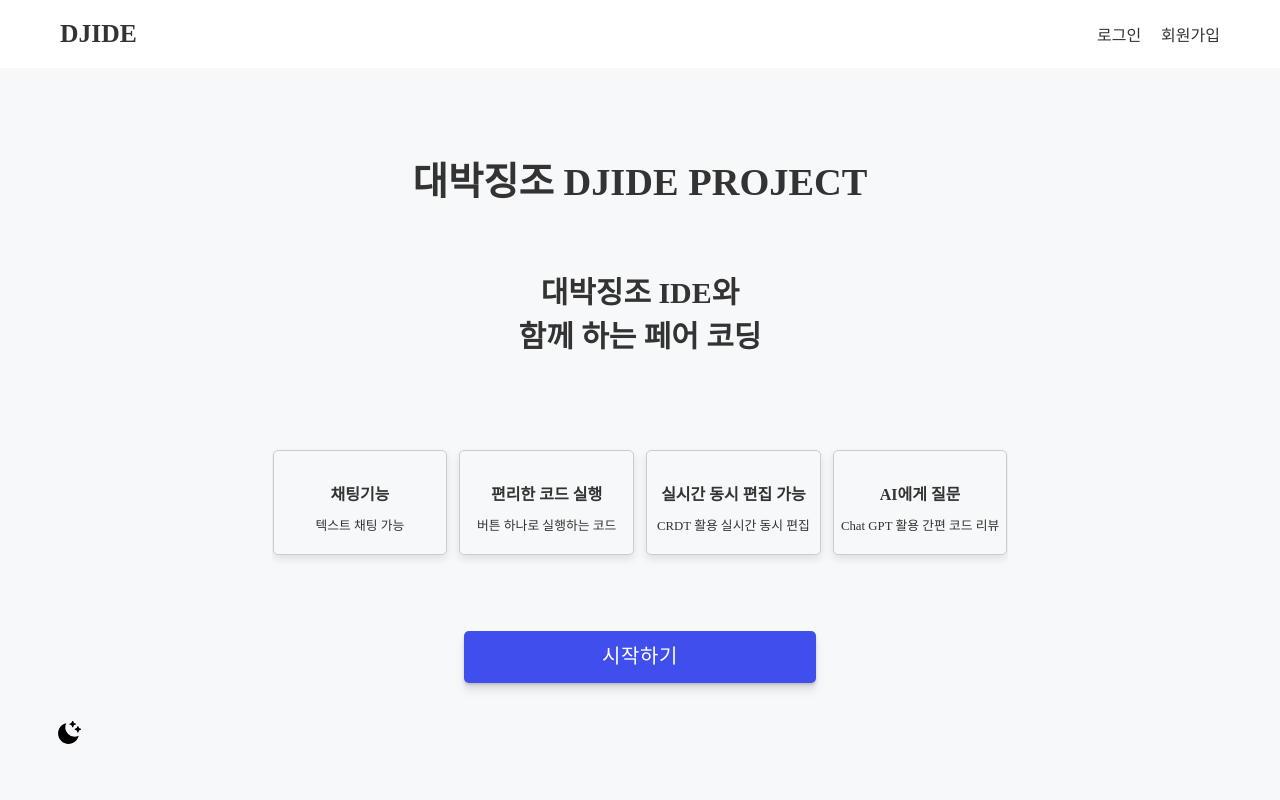
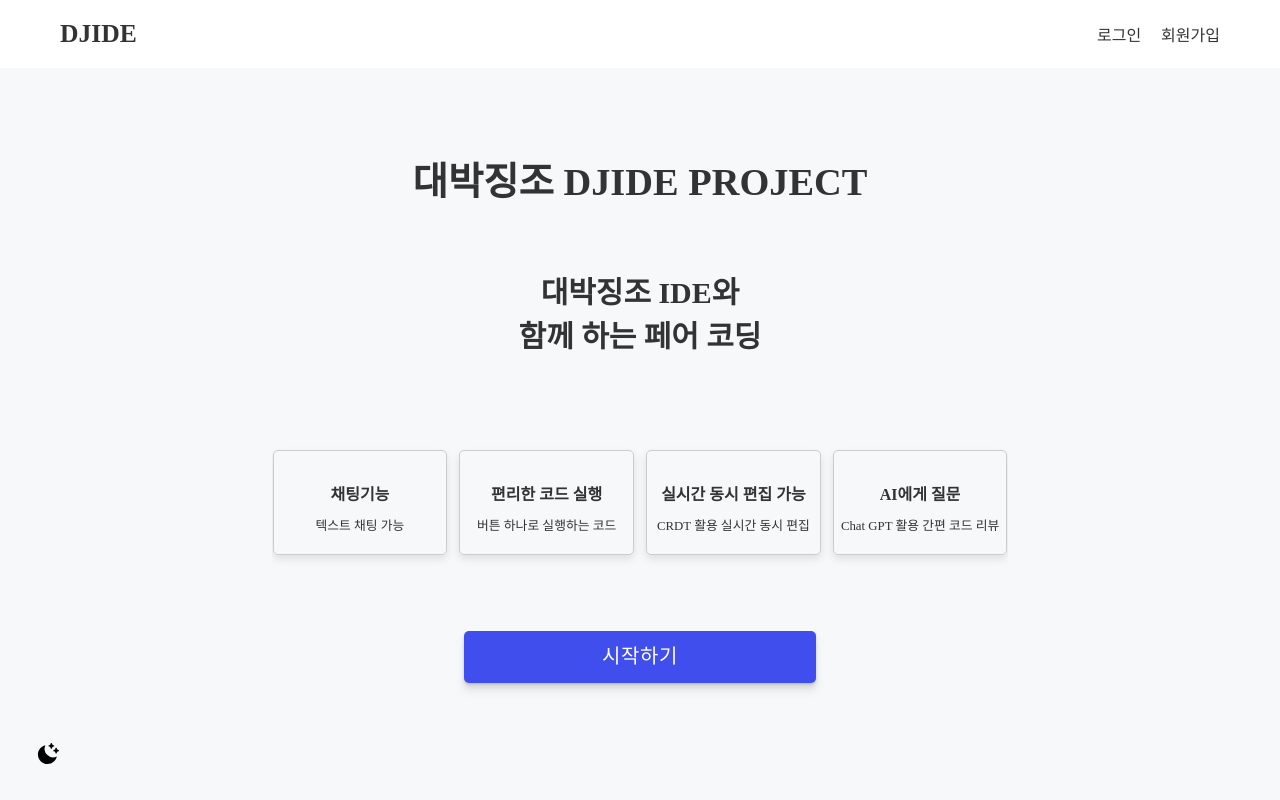
Before and after one commit to The-Great-Sign/IDE-Project-frontend-next, a Next.js app: page / in a window 1280 px wide. Built offline with nearby package versions, Linux system fonts and the light colour scheme; no server answers.

Commit message:
style : IDE-115 테마 토글 버튼 레이아웃 수정(전역)

```diff
--- a/src/components/ThemeToggleBtn/ThemeToggleBtn.style.ts
+++ b/src/components/ThemeToggleBtn/ThemeToggleBtn.style.ts
@@ -2,8 +2,8 @@ import styled from 'styled-components';
 
 export const ThemeBtn = styled.button`
   position: fixed;
-  left: 50px;
-  bottom: 50px;
+  left: 30px;
+  bottom: 30px;
   background: none;
   border: none;
   cursor: pointer;
--- a/src/components/ThemeToggleBtn/ThemeToggleBtn.tsx
+++ b/src/components/ThemeToggleBtn/ThemeToggleBtn.tsx
@@ -9,7 +9,7 @@ const ThemeToggleBtn = () => {
 
   return (
     <ThemeBtn onClick={toggleTheme}>
-      <IconContext.Provider value={{ color: iconColor, size: '25px' }}>
+      <IconContext.Provider value={{ color: iconColor, size: '23px' }}>
         {isDarkMode ? <RiSunFill /> : <RiMoonClearFill />}
       </IconContext.Provider>
     </ThemeBtn>
```
